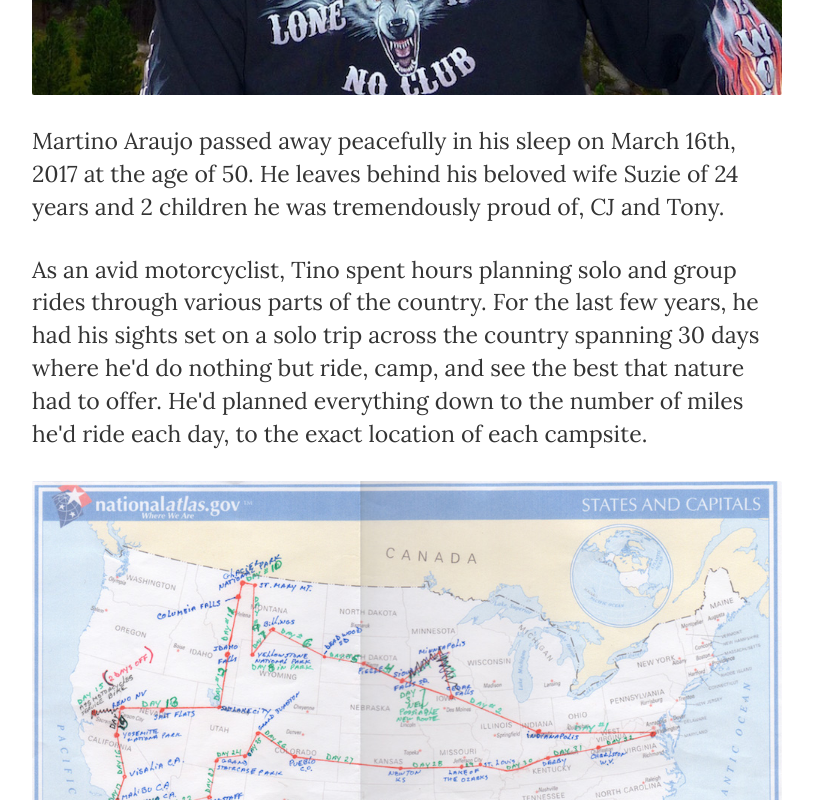
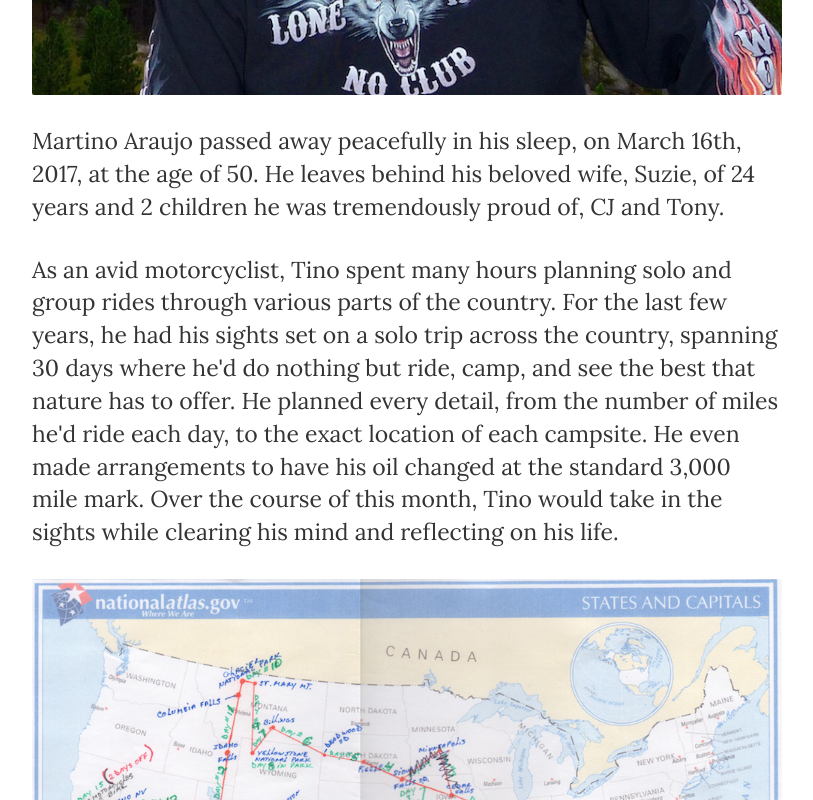
Before and after one commit to brandonhilkert/tino, a plain HTML site: page index.html in a window 1280 px wide. Shown: the part 760-1560 px from the top of the page, without its empty margins (233-1046 px from the left). Drawn offline with nearby package versions, Linux system fonts and the light colour scheme.

Commit message:
Update wording

```diff
--- a/index.html
+++ b/index.html
@@ -48,16 +48,23 @@
           </p>
 
           <p>
-            Martino Araujo passed away peacefully in his sleep on March 16th, 2017 at the age of 50.
-            He leaves behind his beloved wife Suzie of 24 years and 2 children he was
-            tremendously proud of, CJ and Tony.
+            Martino Araujo passed away peacefully in his sleep,
+            on March 16th, 2017, at the age of 50.
+            He leaves behind his beloved wife, Suzie, of 24 years and
+            2 children he was tremendously proud of, CJ and Tony.
           </p>
 
           <p>
-            As an avid motorcyclist, Tino spent hours planning solo and group rides through various parts of the country.
-            For the last few years, he had his sights set on a solo trip across the country spanning 30 days where he'd
-            do nothing but ride, camp, and see the best that nature had to offer. He'd planned everything down to the
-            number of miles he'd ride each day, to the exact location of each campsite.
+            As an avid motorcyclist, Tino spent many hours planning solo
+            and group rides through various parts of the country.
+            For the last few years, he had his sights set on a solo
+            trip across the country, spanning 30 days where he'd do nothing
+            but ride, camp, and see the best that nature has to offer.
+            He planned every detail, from the number of miles he'd ride each day,
+            to the exact location of each campsite. He even made arrangements to
+            have his oil changed at the standard 3,000 mile mark. Over the
+            course of this month, Tino would take in the sights while clearing
+            his mind and reflecting on his life.
           </p>
 
           <p>
@@ -65,8 +72,7 @@
           </p>
 
           <p>
-            Sadly, he never got the chance to take this ride, but Suzie, CJ, and Tony want to do it for him.
-            As a family, they want embark on the exact trip he planned (with maybe a few hotels mixed in).
+            Sadly, Tino never got the chance to take this ride.
           </p>
 
           <p>
@@ -74,8 +80,11 @@
           </p>
 
           <p>
-            As friends and family, we can help support their desire. By donating to their trip, you'll be able
-            to help them make this 30-day trip across the country seeing the sights that Tino had only dreamed of.
+            In an effort to see his dream fulfilled, family and friends are
+            coming together to help Suzie, CJ, and Tony make Tino's Last
+            Ride a reality. As a family, they will carefully follow the
+            detailed route, leaving behind a little piece of Tino to enrich the
+            beauty and nature of the landscapes he’s come to love.
           </p>
 
           <p class="text-center">
```
